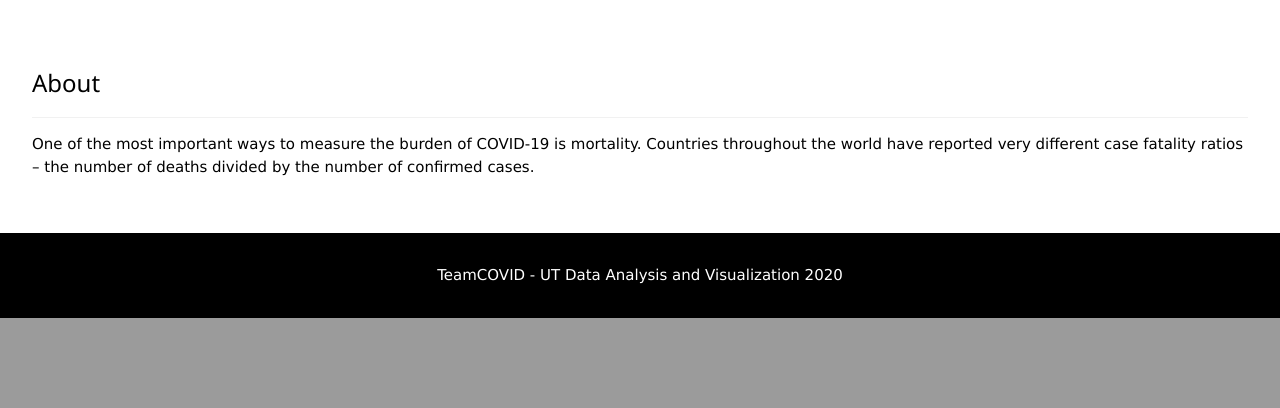
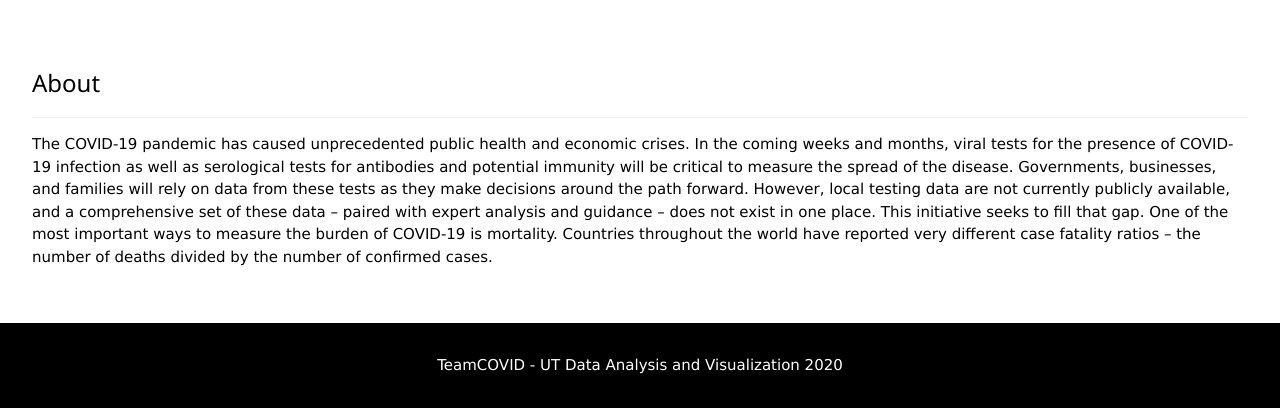
Before and after one commit to nickszabo21/TeamCovid, a Flask app: page / in a window 1280 px wide; the page is wider, and only the part inside the window is pictured. Shown: the part 801-1209 px from the top of that part. Before the commit the page ends 1119 px from the top of that part, so only its background shows below. Run offline with Flask 2, Linux system fonts and the light colour scheme.

Commit message:
added text

```diff
--- a/templates/index.html
+++ b/templates/index.html
@@ -28,7 +28,8 @@
   <!-- About Section -->
   <div class="w3-container w3-padding-32" id="about">
     <h3 class="w3-border-bottom w3-border-light-grey w3-padding-16">About</h3>
-    <p>One of the most important ways to measure the burden of COVID-19 is mortality. Countries throughout the world have reported very different case fatality ratios – the number of deaths divided by the number of confirmed cases.
+    <p>The COVID-19 pandemic has caused unprecedented public health and economic crises. In the coming weeks and months, viral tests for the presence of COVID-19 infection as well as serological tests for antibodies and potential immunity will be critical to measure the spread of the disease. Governments, businesses, and families will rely on data from these tests as they make decisions around the path forward. However, local testing data are not currently publicly available, and a comprehensive set of these data – paired with expert analysis and guidance – does not exist in one place. This initiative seeks to fill that gap.
+      One of the most important ways to measure the burden of COVID-19 is mortality. Countries throughout the world have reported very different case fatality ratios – the number of deaths divided by the number of confirmed cases.
     </p>
   </div>
 <!-- End page content -->
```
